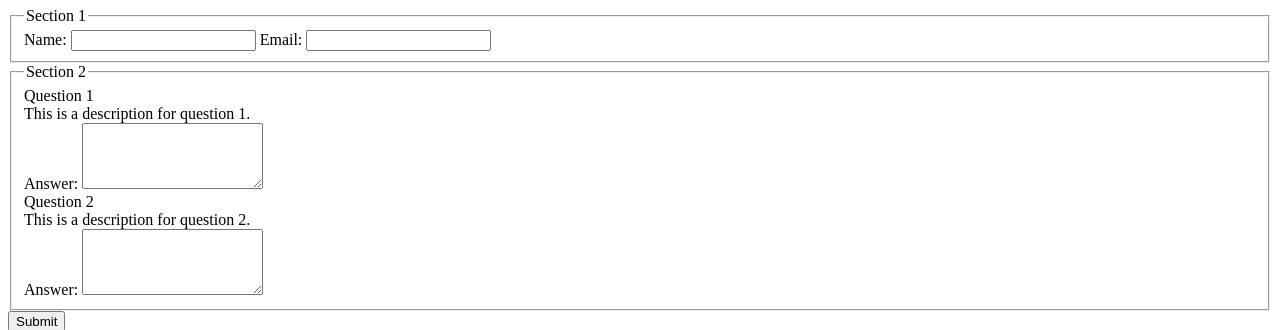
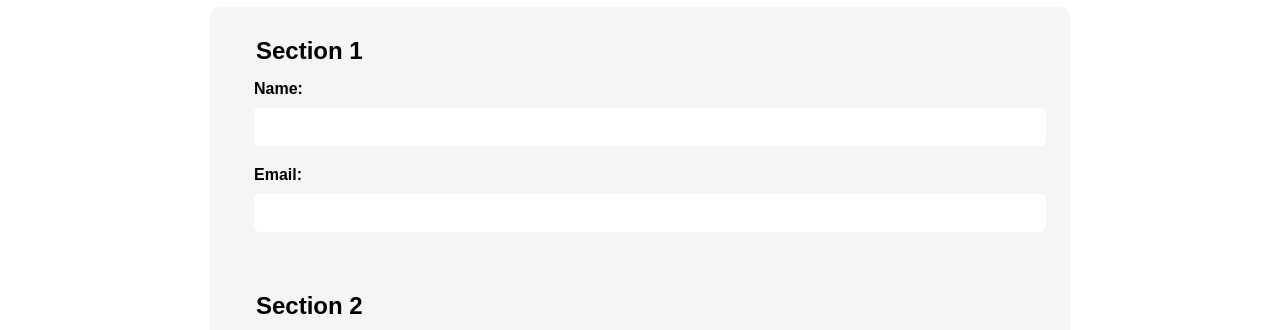
Before and after one commit to PPIUK/census-temp, a plain HTML site: page index.html in a window 1280 px wide. Shown: the part 73-403 px from the top of the page. Drawn offline with Linux system fonts and the light colour scheme.

Commit message:
Update index.html

```diff
--- a/index.html
+++ b/index.html
@@ -3,7 +3,7 @@
   <head>
     <meta charset="UTF-8">
     <title>Name Collection Form</title>
-    <link rel="stylesheet" href="path/to/your/css/file.css">
+    <link rel="stylesheet" href="./styles.css">
   </head>
   <body>
     <h1>Enter Your Name</h1>
```
